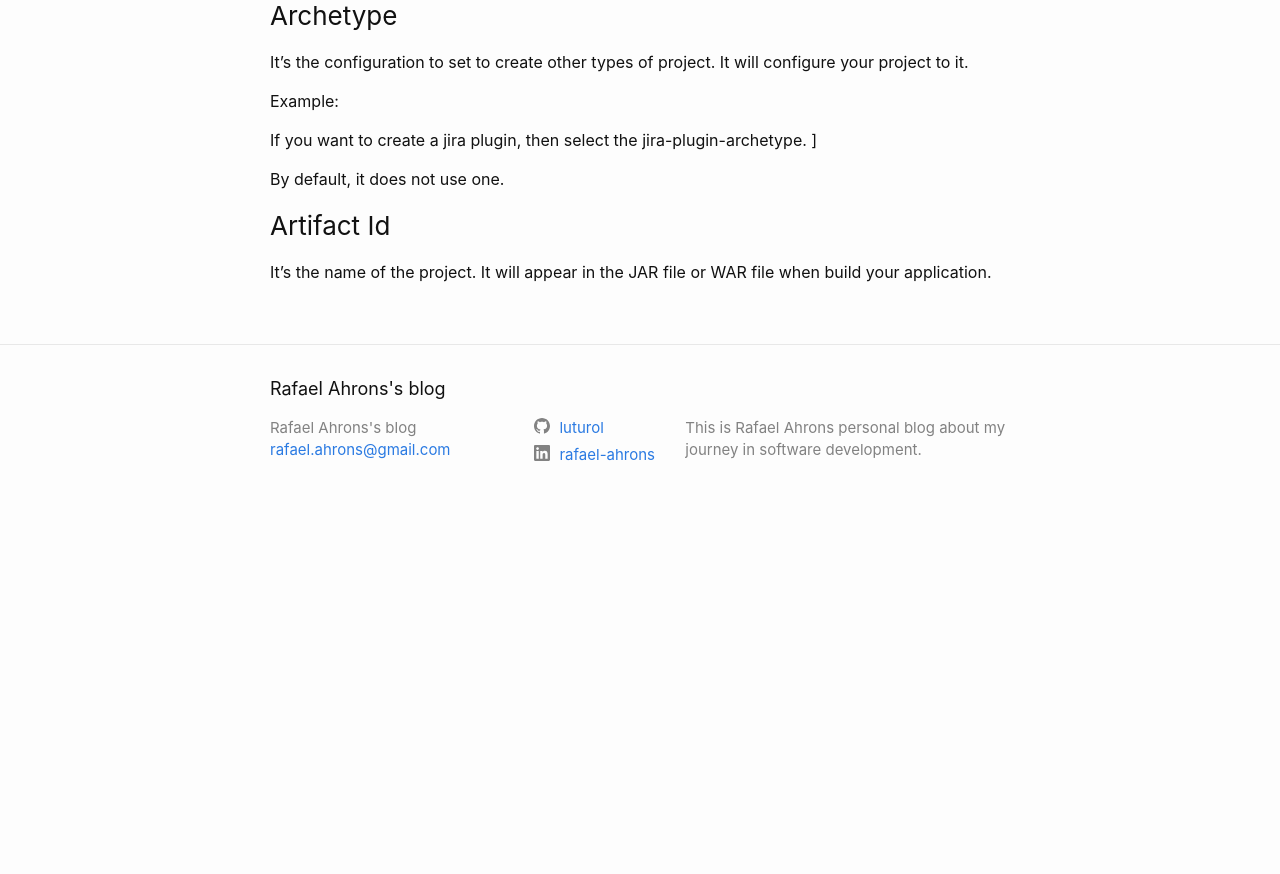
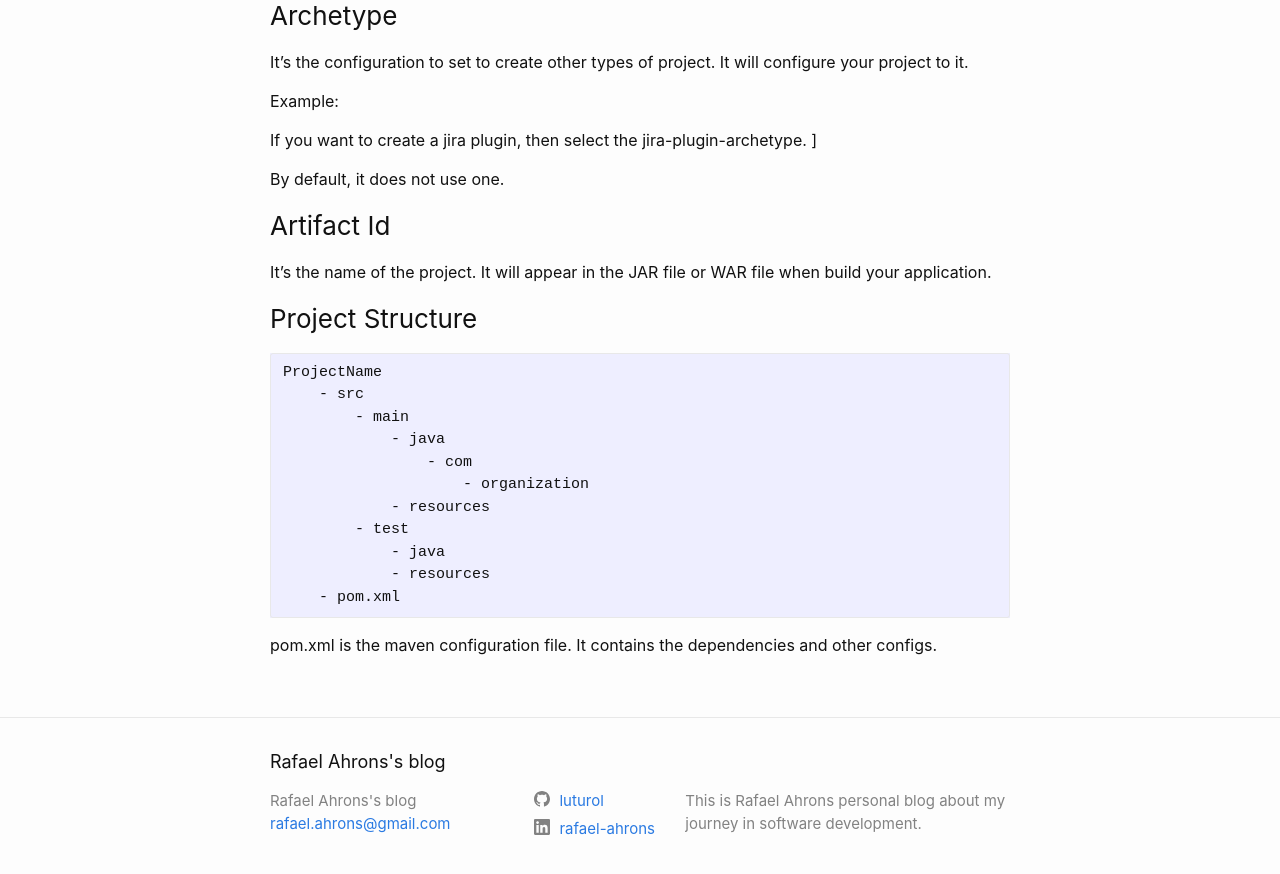
Before and after one commit to luturol/luturol.github.io, a Jekyll site: the page built from _posts/2022-05-10-How-to-use-Maven.md, in a window 1280 px wide and 900 px high, scrolled down 829 px. Shown: the top 874 px of the window. Built offline with Jekyll 4.4.1, drawn with Linux system fonts in a browser that asks for light colours; before the commit the page ends 1356 px from its top, so only the background shows below that.

Commit message:
Add maven project structure

````diff
--- a/_posts/2022-05-10-How-to-use-Maven.md
+++ b/_posts/2022-05-10-How-to-use-Maven.md
@@ -50,3 +50,22 @@ By default, it does not use one.
 ### Artifact Id
 
 It's the name of the project. It will appear in the JAR file or WAR file when build your application.
+
+
+### Project Structure
+
+```
+ProjectName
+    - src
+        - main
+            - java
+                - com
+                    - organization
+            - resources
+        - test
+            - java
+            - resources
+    - pom.xml
+```
+
+pom.xml is the maven configuration file. It contains the dependencies and other configs.
````
